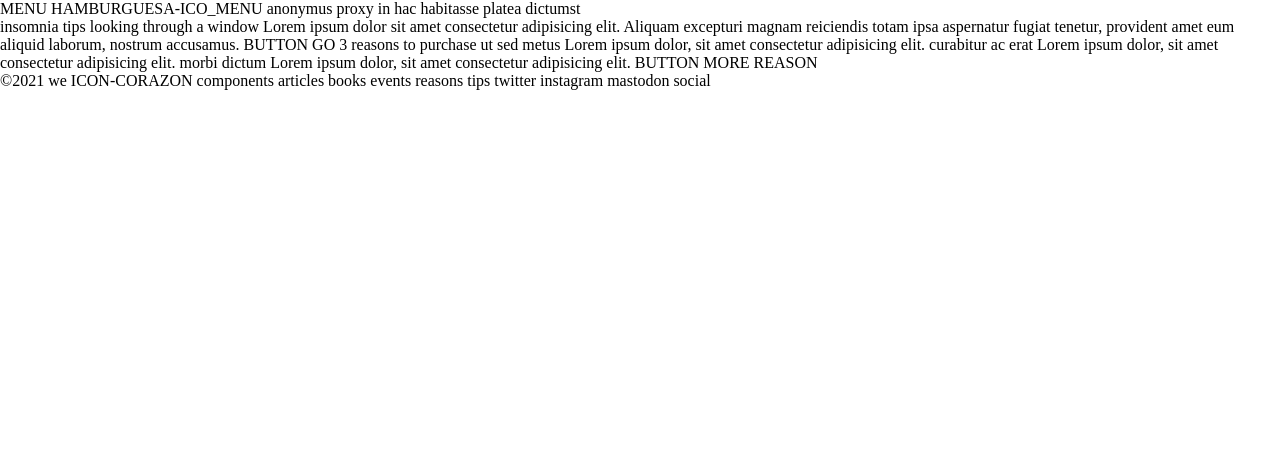
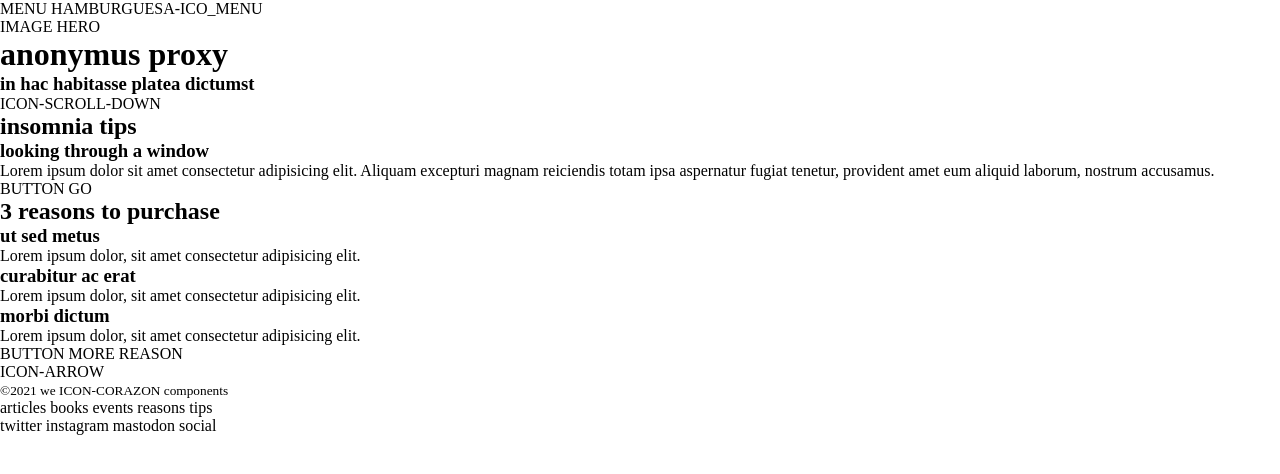
Before and after one commit to Adalab/modulo-1-evaluacion-final-Lorena999, a website: page docs/index.html in a window 1280 px wide. Drawn offline with Linux system fonts and the light colour scheme.

Commit message:
to update page

```diff
--- a/docs/index.html
+++ b/docs/index.html
@@ -13,22 +13,49 @@
 
   <body>
     <header class="header">
-      MENU HAMBURGUESA-ICO_MENU anonymus proxy in hac habitasse platea dictumst
+      <nav>MENU HAMBURGUESA-ICO_MENU</nav>
+      <div>
+        IMAGE HERO
+        <h1>anonymus proxy</h1>
+        <h3>in hac habitasse platea dictumst</h3>
+      </div>
+      <div>ICON-SCROLL-DOWN</div>
     </header>
 
     <main class="main">
-      insomnia tips looking through a window Lorem ipsum dolor sit amet consectetur
-      adipisicing elit. Aliquam excepturi magnam reiciendis totam ipsa aspernatur
-      fugiat tenetur, provident amet eum aliquid laborum, nostrum accusamus. BUTTON
-      GO 3 reasons to purchase ut sed metus Lorem ipsum dolor, sit amet consectetur
-      adipisicing elit. curabitur ac erat Lorem ipsum dolor, sit amet consectetur
-      adipisicing elit. morbi dictum Lorem ipsum dolor, sit amet consectetur
-      adipisicing elit. BUTTON MORE REASON
+      <section>
+        <article>
+          <h2>insomnia tips</h2>
+          <h3>looking through a window</h3>
+          Lorem ipsum dolor sit amet consectetur adipisicing elit. Aliquam excepturi
+          magnam reiciendis totam ipsa aspernatur fugiat tenetur, provident amet eum
+          aliquid laborum, nostrum accusamus.
+        </article>
+        <div>BUTTON GO</div>
+      </section>
+      <section>
+        <h2>3 reasons to purchase</h2>
+        <article>
+          <h3>ut sed metus</h3>
+          <p>Lorem ipsum dolor, sit amet consectetur adipisicing elit.</p>
+        </article>
+        <article>
+          <h3>curabitur ac erat</h3>
+          <p>Lorem ipsum dolor, sit amet consectetur adipisicing elit.</p>
+        </article>
+        <article>
+          <h3>morbi dictum</h3>
+          <p>Lorem ipsum dolor, sit amet consectetur adipisicing elit.</p>
+        </article>
+        <div>BUTTON MORE REASON</div>
+      </section>
     </main>
 
     <footer class="footer">
-      &copy2021 we ICON-CORAZON components articles books events reasons tips
-      twitter instagram mastodon social
+      <div>ICON-ARROW</div>
+      <small>&copy2021 we ICON-CORAZON components</small>
+      <nav>articles books events reasons tips</nav>
+      <nav>twitter instagram mastodon social</nav>
     </footer>
 
   </body>
```
